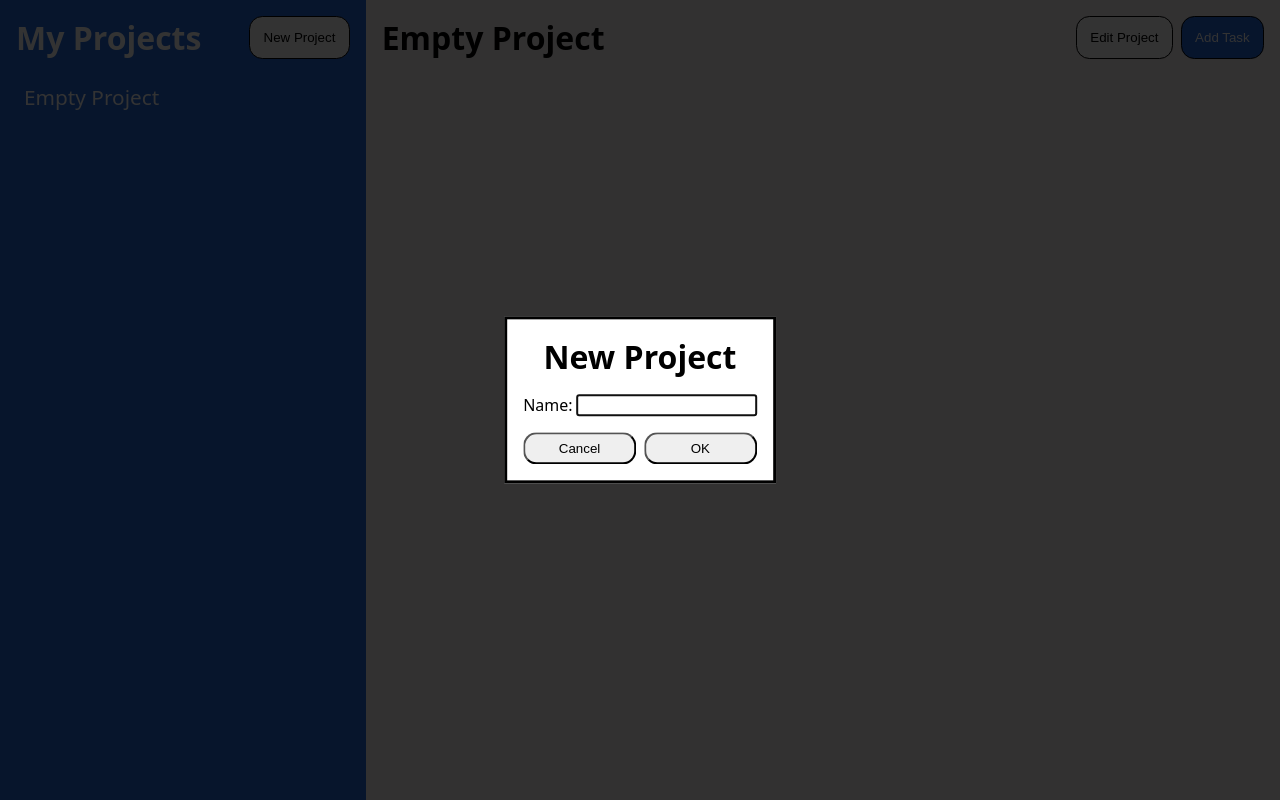
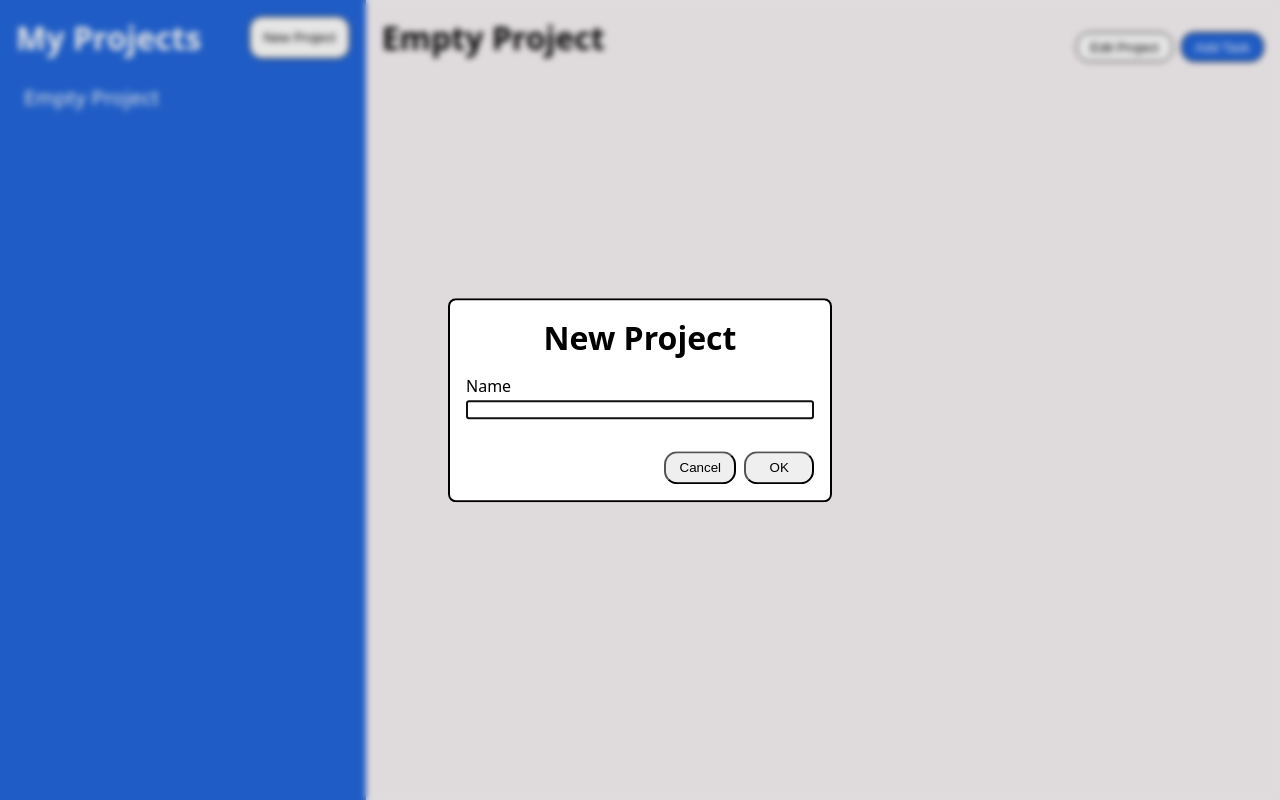
Before and after one commit to csdropout/todo-list, a website built with webpack: page src/template.html in a window 1280 px wide. Both pictures are taken after a click on the button "New Project". Built offline with nearby package versions, Linux system fonts and the light colour scheme; a web font is replaced by a local one.

Commit message:
Unify form styling

```diff
--- a/src/modal-style.css
+++ b/src/modal-style.css
@@ -4,15 +4,54 @@
   top: 50%;
   transform: translate(-50%, -50%);
   padding: 1em;
+  border-radius: 0.5em;
+  border: 2px solid black;
+  min-width: 30vw;
+  max-height: 80vh;
+  overflow-y: scroll;
+  padding: 1em;
+}
+
+label {
+  display: flex;
+  flex-direction: column;
+  gap: 0.2em;
+}
+
+input,
+textarea,
+select {
+  width: 100%;
+}
+
+textarea {
+    resize: vertical;
+    min-height: 80px;
+}
+
+form {
+  display: flex;
+  flex-direction: column;
+  gap: 1em;
+}
+
+.button-group {
+  display: flex;
+  gap: 0.5em;
+  justify-content: end;
+  margin-top: 1em;
+}
+
+.button-group button {
+  min-width: 20%;
 }
 
 dialog::backdrop {
-    background-color: rgba(0, 0, 0, 0.8);
+    backdrop-filter: blur(3px);
 }
 
 form h1 {
     text-align: center;
-    margin-bottom: 0.5em;
 }
 
 #project-form-inputs,
@@ -20,11 +59,5 @@ form h1 {
     display: grid;
     grid-template-columns: max-content max-content;
     gap: 0.2rem;
+    row-gap: 0.5em;
 }
-
-#project-form-buttons {
-    display: grid;
-    grid-template-columns: repeat(auto-fit, minmax(0, 1fr));
-    gap: 0.5rem;
-    margin-top: 1rem;
-}
--- a/src/modals.js
+++ b/src/modals.js
@@ -13,8 +13,8 @@ function initAddProjectButton() {
 
 function setupProjectForm() {
     const dialog = document.querySelector("#project-dialog");
-    const form = document.querySelector("#project-form");
-    const buttons = document.querySelectorAll("#project-form-buttons button");
+    const form = dialog.querySelector("#project-form");
+    const buttons = form.querySelectorAll(".button-group    ");
     const cancelButton = buttons[0];
 
     cancelButton.onclick = () => {
--- a/src/template.html
+++ b/src/template.html
@@ -20,11 +20,12 @@
     <dialog class="modal" id="project-dialog">
       <form id="project-form">
         <h1>New Project</h1>
-        <div id="project-form-inputs">
-          <label for="name">Name:</label>
-          <input type="text" id="name" name="name" required />
+        <div>
+          <label>Name
+            <input type="text" id="name" name="name" required />
+          </label>
         </div>
-        <div id="project-form-buttons">
+        <div class="button-group">
           <button type="button">Cancel</button>
           <button type="submit">OK</button>
         </div>
@@ -34,11 +35,10 @@
     <dialog class="modal" id="edit-project-dialog">
       <form id="edit-project-form">
         <h1>Edit Project</h1>
-        <div id="project-form-inputs">
-          <label for="name">Name:</label>
+        <label>Name
           <input type="text" id="name" name="name" required />
-        </div>
-        <div id="project-form-buttons">
+        </label>
+        <div class="button-group">
           <button type="button">Cancel</button>
           <button type="button">Delete</button>
           <button type="submit">OK</button>
@@ -49,27 +49,31 @@
     <dialog class="modal" id="todo-dialog">
       <form id="todo-form">
         <h1>New Task</h1>
-        <div class="form-inputs">
-          <label for="todo-name">Name:</label>
+        <label>Name
           <input type="text" name="todo-name" id="todo-name" required />
+        </label>
 
-          <label for="notes">Notes:</label>
-          <textarea name="notes" id="notes"></textarea>
+        <label>Notes
+          <textarea name="notes"></textarea>
+        </label>
 
-          <label for="date">Date:</label>
+        <label>Date
           <input type="date" name="date" />
+        </label>
 
-          <label for="time">Time:</label>
+        <label>Time
           <input type="time" name="time" id="time" />
+        </label>
 
-          <label for="priority">Priority:</label>
+        <label>Priority
           <select name="priority" id="priority">
             <option value="low">Low</option>
             <option value="medium">Medium</option>
             <option value="high">High</option>
           </select>
-        </div>
-        <div>
+        </label>
+
+        <div class="button-group">
           <button type="button">Cancel</button>
           <button type="submit">OK</button>
         </div>
```
